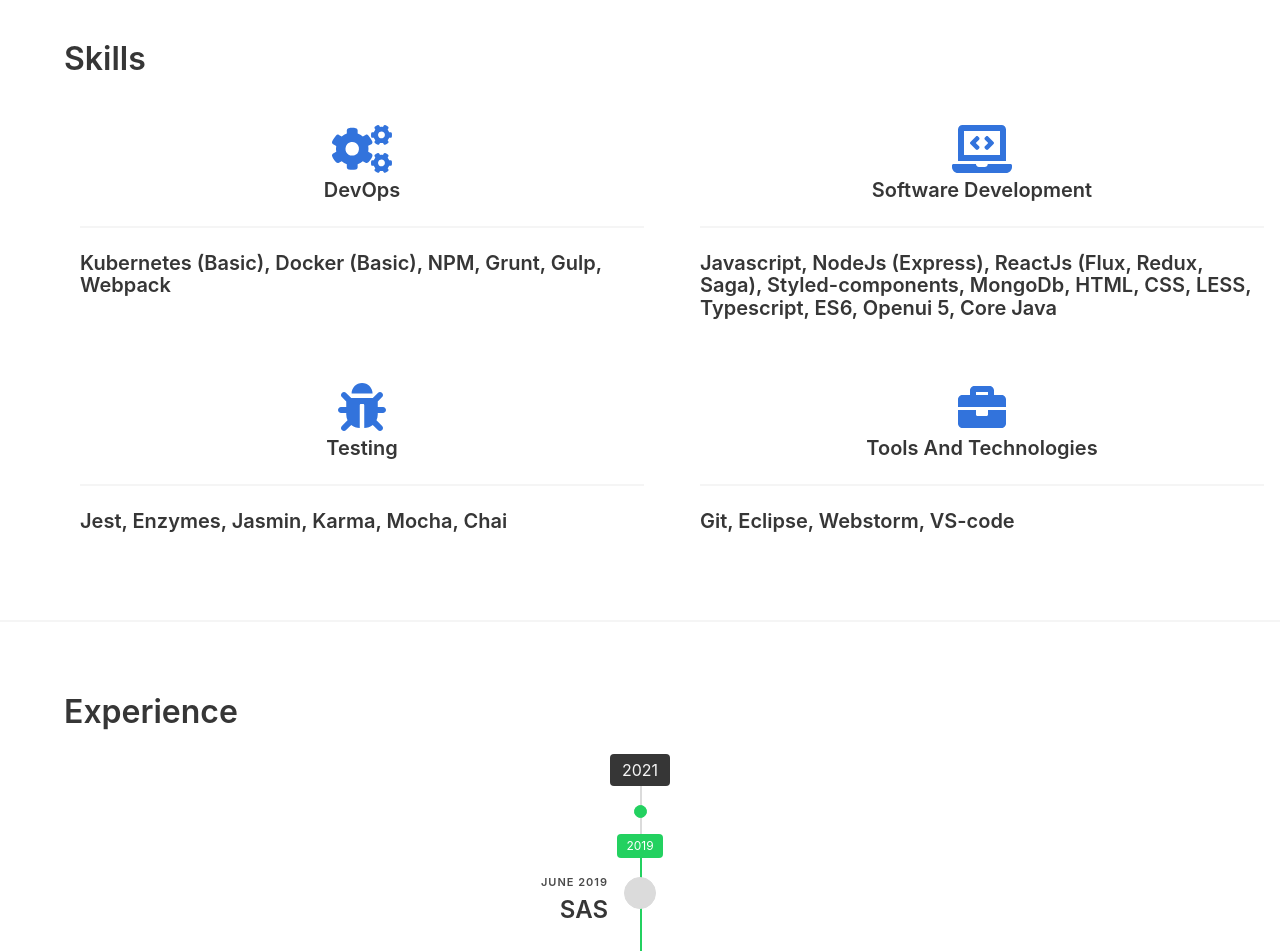
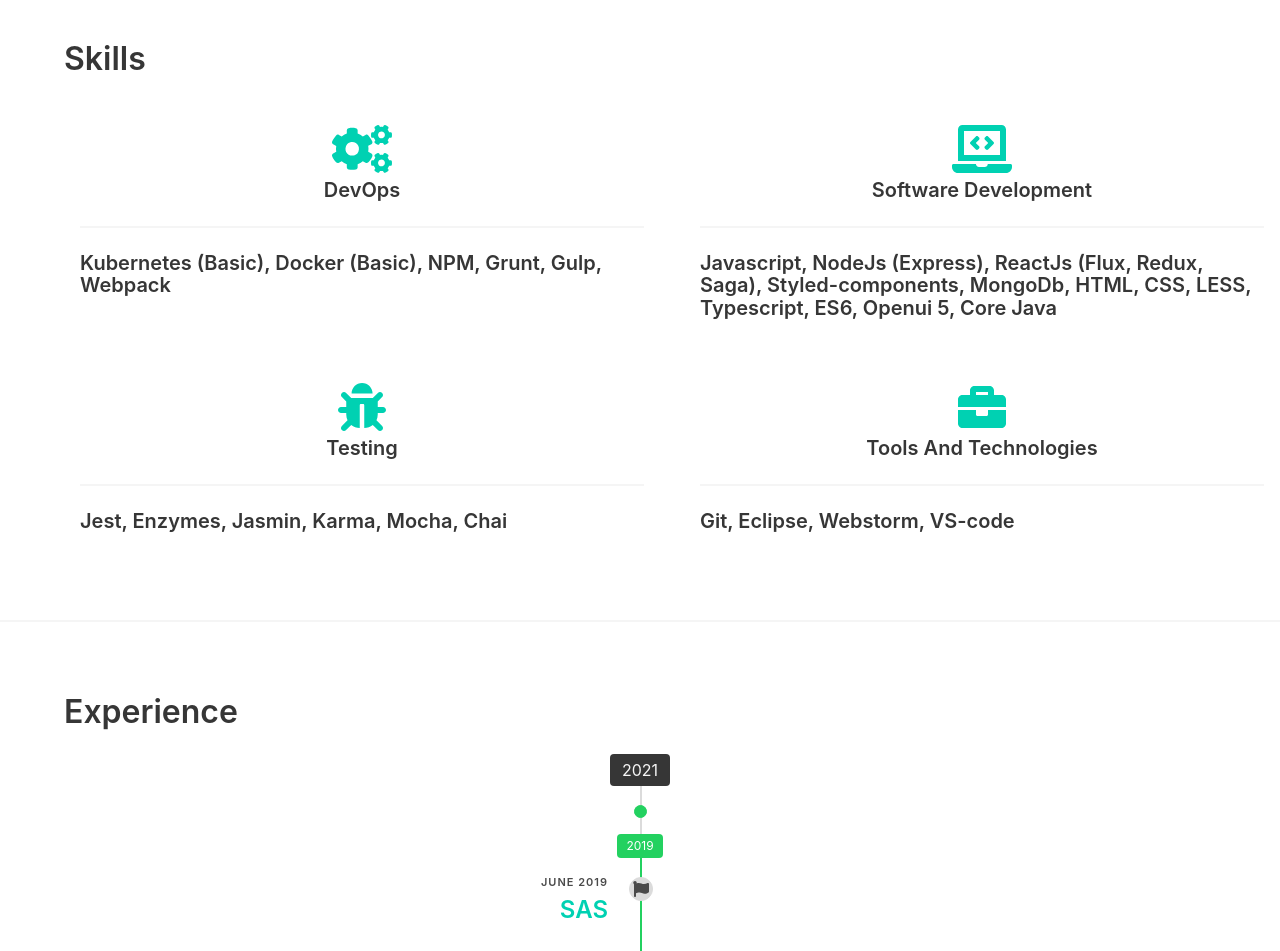
Before and after one commit to khotharish1207/khotharish1207, a React (Create React App) app: page / in a window 1280 px wide. Shown: the part 1260-2211 px from the top of the page. Built offline with nearby package versions, Linux system fonts and the light colour scheme; no server answers.

Commit message:
added theme support

```diff
--- a/public/css/styles.css
+++ b/public/css/styles.css
@@ -1,15 +1,15 @@
 html {
   scroll-behavior: smooth;
 }
-.is-180x180{
+.is-180x180 {
   height: 180px;
   width: 180px;
 }
-.skill-list > li{
+.skill-list > li {
   margin: 30px 0 0 0;
 }
 .has-bg-image {
-    background-image: url('../images/cover.jpg');
+  background-image: url("../images/cover.jpg");
   background-repeat: no-repeat;
   background-attachment: fixed;
   background-size: cover;
@@ -45,3 +45,6 @@ html {
 .mt-0 {
   margin-top: 0;
 }
+.pointer {
+  cursor: pointer;
+}
--- a/src/components/elements/NavBar.js
+++ b/src/components/elements/NavBar.js
@@ -19,7 +19,7 @@ class NavBar extends React.Component {
       <nav className="navbar is-transparent">
         <div className="container">
           <div className="navbar-brand">
-            <a href="/" className="navbar-item title is-unselectable my-name">
+            <a href="/" className="navbar-item title is-unselectable my-name ">
               {Resume.basics.name}
             </a>
             <span
--- a/src/components/elements/TimelineItem.js
+++ b/src/components/elements/TimelineItem.js
@@ -1,14 +1,19 @@
 import React from "react";
+import getTheme from '../../themeUtil'
+const theme = getTheme()
 
 function TimelineItem(props) {
   return (
     <div className="timeline-item is-success">
-      <div className="timeline-marker is-image is-32x32">
-        <img src="" alt="" />
+      {/* <div className="timeline-marker is-image is-32x32">
+        <i class="fa fa-flag"></i>
+      </div> */}
+      <div class="timeline-marker is-icon">
+        <i class="fa fa-flag"></i>
       </div>
       <div className="timeline-content">
         <p className="heading">{props.date}</p>
-        <h1 className="title is-4">{props.company}</h1>
+        <h1 className={`title is-4 ${theme.text2}`}>{props.company}</h1>
         <p style={{ maxWidth: "25em" }}>{props.summary}</p>
       </div>
     </div>
--- a/src/components/sections/AboutMe.js
+++ b/src/components/sections/AboutMe.js
@@ -1,10 +1,13 @@
 import React from "react";
 import Badge from "../elements/Badge";
 import Resume from "../../resume.json";
+import getTheme from "../../themeUtil";
+
+const theme = getTheme();
 
 function AboutMe() {
   return (
-    <section className="section has-background-link" id="aboutMe">
+    <section className={`section ${theme.backgroundClass}`} id="aboutMe">
       <div className="container has-text-centered">
         <figure className="image container is-180x180">
           <img
@@ -19,10 +22,10 @@ function AboutMe() {
             }}
           />
         </figure>
-        <p className="subtitle is-4 has-text-white has-text-weight-bold">
+        <p className={`subtitle is-4 ${theme.text1} has-text-weight-bold`}>
           {Resume.basics.x_title}
         </p>
-        <p className="subtitle is-5 has-text-white has-text-weight-light summary-text">
+        <p className={`subtitle is-5 ${theme.text1} has-text-weight-light summary-text`}>
           {Resume.basics.summary}
         </p>
         <div className="container interests">
--- a/src/components/sections/Articles.js
+++ b/src/components/sections/Articles.js
@@ -1,5 +1,7 @@
 import React, { Component } from "react";
 import Article from "../elements/Article";
+import getTheme from '../../themeUtil'
+const theme = getTheme()
 
 class Articles extends Component {
   constructor(props) {
@@ -43,7 +45,7 @@ class Articles extends Component {
     return (
       <section className="section" id="articles">
         <div className="container">
-          <h1 className="title">Articles</h1>
+          <h1 className={`title ${theme.text2}`}>Articles</h1>
           <h2 className="subtitle is-4">My latest articles</h2>
           <div className="columns">{this.state.articles}</div>
         </div>
--- a/src/components/sections/Skills.js
+++ b/src/components/sections/Skills.js
@@ -1,6 +1,10 @@
 import React from "react";
 import SkillsList from "../elements/SkillsList";
 import Resume from "../../resume.json";
+import getTheme from '../../themeUtil'
+
+const theme = getTheme()
+
 
 function Skills() {
   return (
@@ -10,7 +14,7 @@ function Skills() {
         <div className="columns">
           <div className="my-3 column is-6">
             <div className="has-text-centered">
-              <span className="icon has-text-link">
+              <span className= {` icon ${theme.icon}`}>
                 <i className="fas fa-3x fa-cogs"></i>
               </span>
               <h2 className="title is-5">DevOps</h2>
@@ -19,7 +23,7 @@ function Skills() {
           </div>
           <div className="my-3 column is-6">
             <div className="has-text-centered">
-              <span className="icon has-text-link">
+              <span className= {` icon ${theme.icon}`}>
                 <i className="fas fa-3x fa-laptop-code"></i>
               </span>
               <h2 className="title is-5">Software Development</h2>
@@ -30,7 +34,7 @@ function Skills() {
         <div className="columns">
           <div className="my-3 column is-6">
             <div className="has-text-centered">
-              <span className="icon has-text-link">
+              <span className= {` icon ${theme.icon}`}>
                 <i className="fas fa-3x fa-bug"></i>
               </span>
               <h2 className="title is-5">Testing</h2>
@@ -39,7 +43,7 @@ function Skills() {
           </div>
           <div className="my-3 column is-6">
             <div className="has-text-centered">
-              <span className="icon has-text-link">
+              <span className= {` icon ${theme.icon}`}>
               <i class="fas fa-3x fa-briefcase"></i>
               </span>
               <h2 className="title is-5">Tools And Technologies</h2>
--- a/src/components/structure/Footer.js
+++ b/src/components/structure/Footer.js
@@ -1,18 +1,53 @@
 import React from "react";
+import getTheme from "../../themeUtil";
+
+const theme = getTheme();
+const setTheme = (theme) => {
+  localStorage.setItem("myTheme", theme);
+  alert("Theme update. Please relaod");
+  window.location.reload();
+};
 
 function Footer() {
   return (
-    <footer className="footer has-background-link">
-      <div className="content has-text-centered has-text-white">
+    <footer className={`footer ${theme.backgroundClass}`}>
+      <div className={`content has-text-centered ${theme.text1}`}>
         <p>
           Built at <i className="fas fa-moon"></i> by{" "}
-          <a
-            href="https://github.com/khotharish1207"
-            className="has-text-white"
-          >
+          <a href="https://github.com/khotharish1207" className={theme.text1}>
             <strong>Harish Shridhar Khot</strong>
           </a>
         </p>
+      </div>
+      <div class="dropdown is-hoverable">
+        <div class="dropdown-trigger">
+          <button
+            class="button"
+            aria-haspopup="true"
+            aria-controls="dropdown-menu3"
+          >
+            <span>Chnage Theme</span>
+            <span class="icon is-small">
+              <i class="fas fa-angle-down" aria-hidden="true"></i>
+            </span>
+          </button>
+        </div>
+        <div class="dropdown-menu" id="dropdown-menu3" role="menu">
+          <div class="dropdown-content">
+            <div
+              onClick={() => setTheme("theme1")}
+              class="dropdown-item pointer"
+            >
+              Theme 1
+            </div>
+            <div
+              onClick={() => setTheme("theme2")}
+              class="dropdown-item pointer"
+            >
+              Theme 2
+            </div>
+          </div>
+        </div>
       </div>
     </footer>
   );
--- a/src/resume.json
+++ b/src/resume.json
@@ -53,7 +53,7 @@
       "company": "Tudip Technologies",
       "position": "Software Developer",
       "website": "https://tudip.com/",
-      "startDate": "2015-12-10",
+      "startDate": "2015-10-12",
       "endDate": "2018-01-15",
       "summary": "I worked as a full stack developer. I have worked on the development of REST api using NodeJs (Express) in backend and ReactJs(Flux and Redux) on front-end side. Written unit test cases using Mocha, Chai, Jasmine test suits.",
       "highlights": []
--- /dev/null
+++ b/src/themeUtil.js
@@ -0,0 +1,23 @@
+const defaultTheme = 'theme1'
+const theme = {
+    theme1: {
+        text1: 'has-text-white',
+        text2: 'has-text-primary',
+        icon: 'has-text-primary',
+        backgroundClass: 'has-background-primary',
+    },
+    theme2: {
+        text1: 'has-text-white',
+        text2: 'has-text-info',
+        icon: 'has-text-info',
+        backgroundClass: 'has-background-info',
+    }
+}
+
+const getTheme = () => {
+    const myTheme = localStorage.getItem('myTheme') || defaultTheme;
+
+    return theme[myTheme]
+}
+
+export default getTheme
```
Lines whose indentation alone changed are shown as unchanged.
